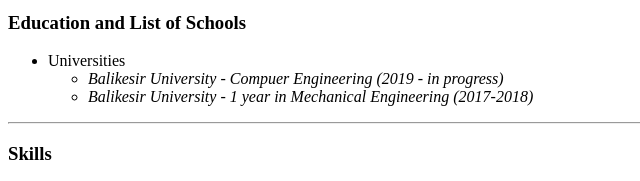
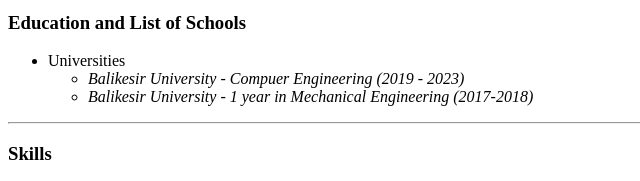
Before and after one commit to blackforklift/cv, a plain HTML site: page index.html in a window 1280 px wide. Shown: the part 403-584 px from the top of the page, 0-640 px from the left. Drawn offline with Linux system fonts and the light colour scheme.

Commit message:
Update index.html

```diff
--- a/index.html
+++ b/index.html
@@ -37,7 +37,7 @@ One of my notable qualities is my honesty and straightforwardness, which I consi
         <li>Universities
             <ul>
                 <li>
-                    <em>Balikesir University - Compuer Engineering (2019 - in progress)</em>
+                    <em>Balikesir University - Compuer Engineering (2019 - 2023)</em>
                 </li>
                  <li>
                     <em>Balikesir University - 1 year in Mechanical Engineering (2017-2018)</em>
```
